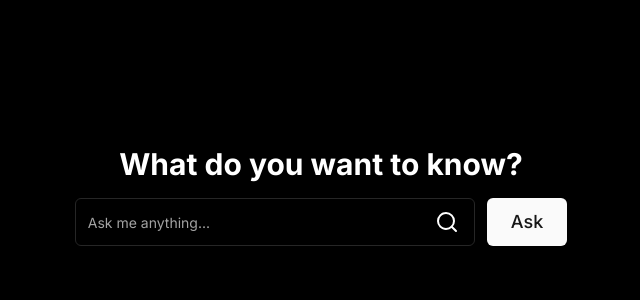
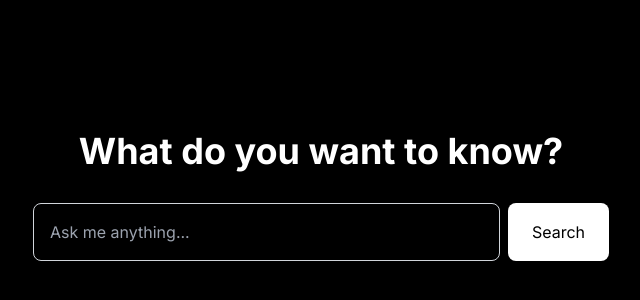
Before and after one commit to JusGu/perplexity, a Next.js app: page / in a window 1280 px wide. Shown: the part 204-504 px from the top of the page, without its empty margins (319-959 px from the left). Built offline with nearby package versions, Linux system fonts and the light colour scheme.

Commit message:
add create search query

```diff
--- /dev/null
+++ b/app/[searchId]/page.tsx
@@ -0,0 +1,29 @@
+import { prisma } from "@/lib/prisma";
+import { notFound } from "next/navigation";
+
+async function getSearch(searchId: string) {
+  const search = await prisma.search.findUnique({
+    where: { id: searchId },
+    include: {
+      queries: true,
+    },
+  });
+
+  if (!search) notFound();
+  return search;
+}
+
+export default async function SearchPage({
+  params,
+}: {
+  params: { searchId: string };
+}) {
+  const search = await getSearch(params.searchId);
+  const initialQuery = search.queries[0];
+
+  return (
+    <div className="container mx-auto p-4">
+      <h1 className="text-2xl font-bold">{initialQuery.searchString}</h1>
+    </div>
+  );
+}
--- /dev/null
+++ b/app/api/search/route.ts
@@ -0,0 +1,30 @@
+import { NextResponse } from "next/server";
+import { prisma } from "@/lib/prisma";
+
+export async function POST(req: Request) {
+  try {
+    const { searchString } = await req.json();
+
+    const search = await prisma.search.create({
+      data: {
+        queries: {
+          create: {
+            searchString,
+            answer: "", // Empty answer for now
+          },
+        },
+      },
+      include: {
+        queries: true,
+      },
+    });
+
+    return NextResponse.json({ searchId: search.id });
+  } catch (error) {
+    console.error("Error creating search:", error);
+    return NextResponse.json(
+      { error: "Failed to create search" },
+      { status: 500 }
+    );
+  }
+}
--- a/app/page.tsx
+++ b/app/page.tsx
@@ -1,24 +1,56 @@
-import { Input } from "@/components/ui/input"
-import { Button } from "@/components/ui/button"
-import { Search } from "lucide-react"
+'use client';
+
+import { useRouter } from 'next/navigation';
+import { useState } from 'react';
 
 export default function Home() {
+  const router = useRouter();
+  const [searchInput, setSearchInput] = useState('');
+
+  const handleSearch = async (searchString: string) => {
+    if (!searchString.trim()) return;
+
+    try {
+      const response = await fetch('/api/search', {
+        method: 'POST',
+        headers: {
+          'Content-Type': 'application/json',
+        },
+        body: JSON.stringify({ searchString }),
+      });
+
+      const data = await response.json();
+      if (data.searchId) {
+        router.push(`/${data.searchId}`);
+      }
+    } catch (error) {
+      console.error('Error creating search:', error);
+    }
+  };
+
   return (
-    <main className="flex min-h-screen flex-col items-center justify-center">
-      <h1 className="text-3xl font-bold mb-4">
-        What do you want to know?
-      </h1>
-
-      <div className="flex gap-3">
-        <div className="relative">
-          <Input
-            placeholder="Ask me anything..."
-            className="w-[400px] h-12 text-lg"
-          />
-          <Search className="absolute right-4 top-1/2 -translate-y-1/2 h-6 w-6" />
-        </div>
-        <Button className="h-12 px-6 text-lg">Ask</Button>
+    <main className="flex min-h-screen flex-col items-center justify-center p-24">
+      <h1 className="text-4xl font-bold mb-8">What do you want to know?</h1>
+      <div className="w-full max-w-xl flex gap-2">
+        <input
+          type="text"
+          value={searchInput}
+          onChange={(e) => setSearchInput(e.target.value)}
+          placeholder="Ask me anything..."
+          className="w-full p-4 rounded-lg border border-gray-300 bg-black text-white placeholder:text-gray-400 focus:outline-none focus:ring-2 focus:ring-gray-400"
+          onKeyDown={(e) => {
+            if (e.key === 'Enter') {
+              handleSearch(searchInput);
+            }
+          }}
+        />
+        <button
+          onClick={() => handleSearch(searchInput)}
+          className="px-6 py-4 bg-white text-black rounded-lg hover:bg-gray-100 transition-colors"
+        >
+          Search
+        </button>
       </div>
     </main>
-  )
+  );
 }
--- /dev/null
+++ b/lib/prisma.ts
@@ -0,0 +1,13 @@
+import { PrismaClient } from "@prisma/client";
+
+const globalForPrisma = global as unknown as {
+  prisma: PrismaClient | undefined;
+};
+
+export const prisma =
+  globalForPrisma.prisma ??
+  new PrismaClient({
+    log: ["query"],
+  });
+
+if (process.env.NODE_ENV !== "production") globalForPrisma.prisma = prisma;
```
Also changed, not shown: 2 other files (tests, documents, lock files or other folders).
